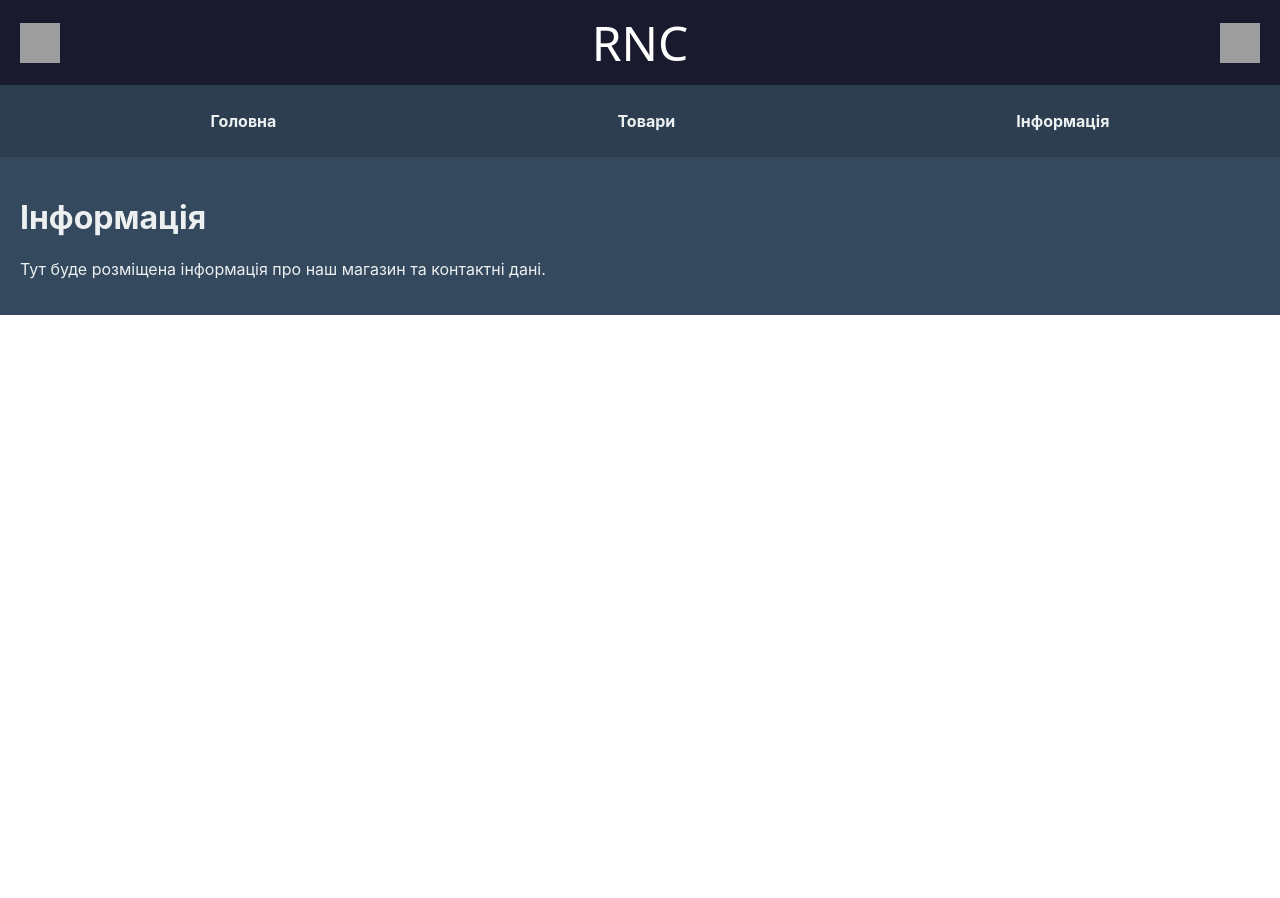
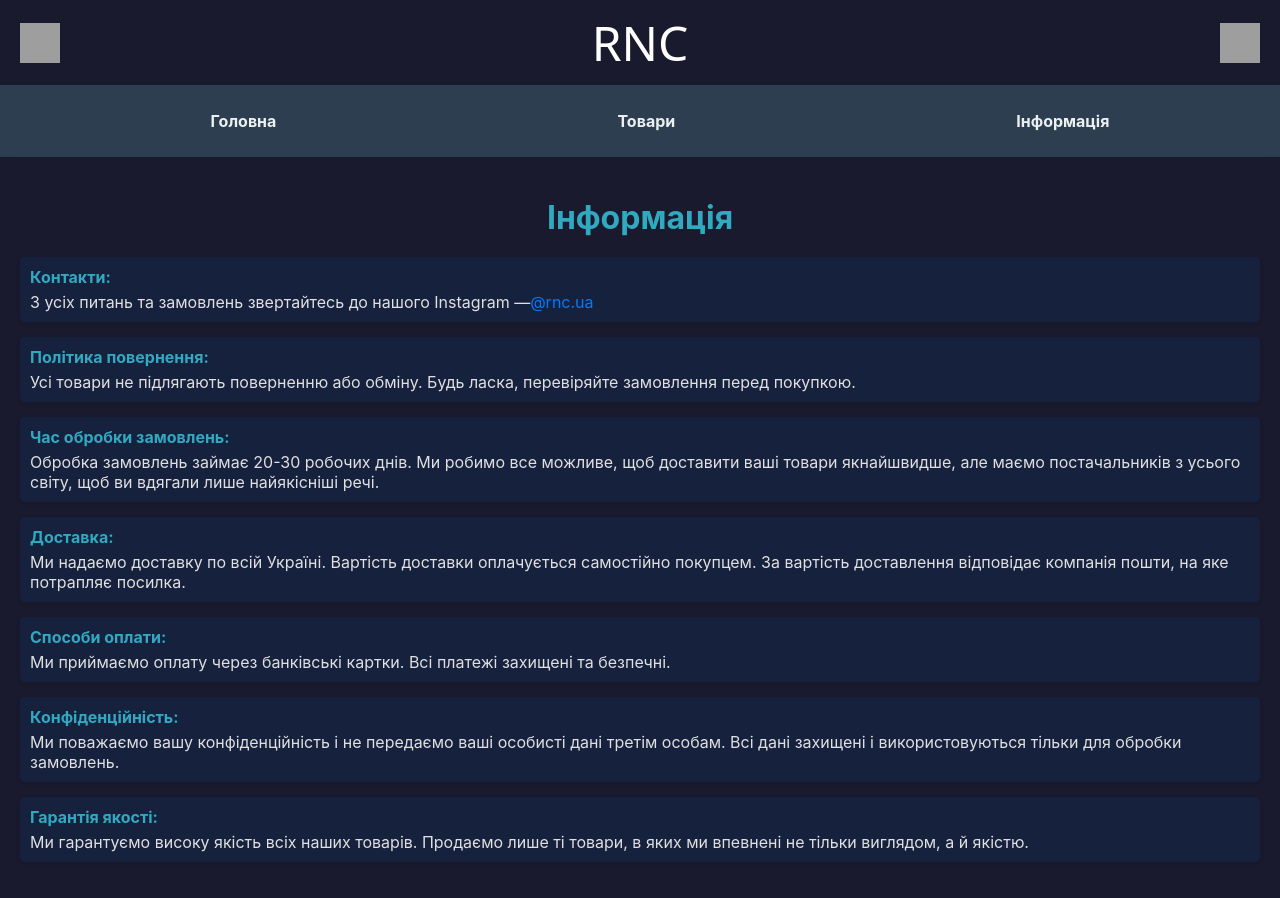
Before and after one commit to dima-re1vl/rnc, a React (Create React App) app: page /info in a window 1280 px wide. Before the commit the page ends 800 px from the top, so only its background shows below. Built offline with nearby package versions, Linux system fonts and the light colour scheme; grey boxes are pictures that could not be loaded; a web font is replaced by a local one.

Commit message:
added info page nad fixed design

```diff
--- a/src/components/Filters/Filters.module.css
+++ b/src/components/Filters/Filters.module.css
@@ -2,7 +2,7 @@
     display: flex;
     flex-direction: column;
     gap: 10px;
-    background-color: #2c3e50;
+    background-color: #16213e;
     padding: 20px;
     border-radius: 5px;
     color: #ecf0f1;
--- a/src/components/HomePage/HomePage.module.css
+++ b/src/components/HomePage/HomePage.module.css
@@ -9,7 +9,7 @@
     text-align: center;
     font-size: 2.5rem;
     margin-bottom: 20px;
-    color: #0f3460;
+    color: #31a9c1;
 }
 
 .homePage p {
@@ -45,7 +45,7 @@
 .block .text h2 {
     font-size: 1.8rem;
     margin-bottom: 15px;
-    color: #0f3460;
+    color: #31a9c1;
 }
 
 .block .text p {
--- a/src/components/InfoPage/InfoPage.jsx
+++ b/src/components/InfoPage/InfoPage.jsx
@@ -5,7 +5,30 @@ const InfoPage = () => {
   return (
     <div className={styles.infoPage}>
       <h1>Інформація</h1>
-      <p>Тут буде розміщена інформація про наш магазин та контактні дані.</p>
+      <ul>
+        <li>
+          <strong>Контакти:</strong> З усіх питань та замовлень звертайтесь до нашого Instagram —
+          <a href="https://instagram.com/rnc.ua" target="_blank" rel="noopener noreferrer">@rnc.ua</a>
+        </li>
+        <li>
+          <strong>Політика повернення:</strong> Усі товари не підлягають поверненню або обміну. Будь ласка, перевіряйте замовлення перед покупкою.
+        </li>
+        <li>
+          <strong>Час обробки замовлень:</strong> Обробка замовлень займає 20-30 робочих днів. Ми робимо все можливе, щоб доставити ваші товари якнайшвидше, але маємо постачальників з усього світу, щоб ви вдягали лише найякісніші речі.
+        </li>
+        <li>
+          <strong>Доставка:</strong> Ми надаємо доставку по всій Україні. Вартість доставки оплачується самостійно покупцем. За вартість доставлення відповідає компанія пошти, на яке потрапляє посилка.
+        </li>
+        <li>
+          <strong>Способи оплати:</strong> Ми приймаємо оплату через банківські картки. Всі платежі захищені та безпечні.
+        </li>
+        <li>
+          <strong>Конфіденційність:</strong> Ми поважаємо вашу конфіденційність і не передаємо ваші особисті дані третім особам. Всі дані захищені і використовуються тільки для обробки замовлень.
+        </li>
+        <li>
+          <strong>Гарантія якості:</strong> Ми гарантуємо високу якість всіх наших товарів. Продаємо лише ті товари, в яких ми впевнені не тільки виглядом, а й якістю.
+        </li>
+      </ul>
     </div>
   );
 };
--- a/src/components/InfoPage/InfoPage.module.css
+++ b/src/components/InfoPage/InfoPage.module.css
@@ -1,5 +1,42 @@
 .infoPage {
+    max-width: 100%;
+    margin: 0 auto;
     padding: 20px;
-    color: #ecf0f1;
-    background-color: #34495e;
+    background-color: #1a1a2e;
+    box-shadow: 0 4px 8px rgba(0, 0, 0, 0.1);
+    color: #e0e0e0;
 }
+
+.infoPage h1 {
+    text-align: center;
+    margin-bottom: 20px;
+    color: #31a9c1;
+}
+
+.infoPage ul {
+    list-style: none;
+    padding: 0;
+}
+
+.infoPage li {
+    margin-bottom: 15px;
+    padding: 10px;
+    background-color: #16213e;
+    border-radius: 5px;
+    box-shadow: 0 2px 4px rgba(0, 0, 0, 0.1);
+}
+
+.infoPage li strong {
+    display: block;
+    margin-bottom: 5px;
+    color: #31a9c1;
+}
+
+.infoPage a {
+    color: #007bff;
+    text-decoration: none;
+}
+
+.infoPage a:hover {
+    text-decoration: underline;
+}
--- a/src/components/ProductDetailsPage/ProductDetailsPage.module.css
+++ b/src/components/ProductDetailsPage/ProductDetailsPage.module.css
@@ -4,7 +4,6 @@
     padding: 20px;
     background-color: #1b1f38;
     color: #ecf0f1;
-    border-radius: 8px;
 }
 
 .imageSliderContainer {
--- a/src/components/ProductsPage/ProductsPage.module.css
+++ b/src/components/ProductsPage/ProductsPage.module.css
@@ -3,6 +3,6 @@
     flex-direction: column;
     gap: 20px;
     padding: 20px;
-    background-color: #2c3e50;
+    background-color: #16213e;
     color: #ecf0f1;
 }
```
